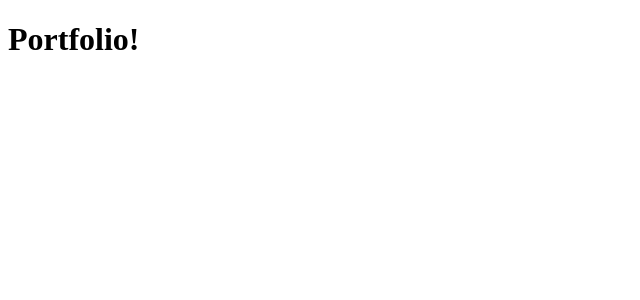
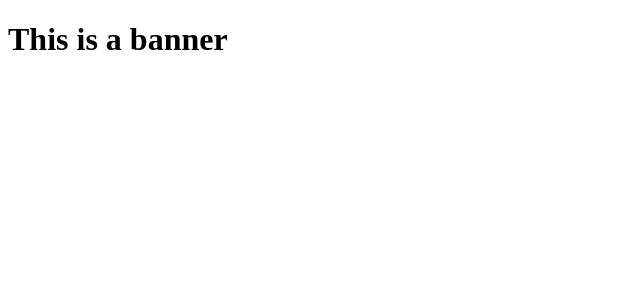
Before and after one commit to EricL0wry/eric-lowry-portfolio, a React app: page / in a window 1280 px wide. Shown: the top 300 px of the page, without its empty margins (0-640 px from the left). Built offline with nearby package versions, Linux system fonts and the light colour scheme; the HTML template or start-up script is replaced by a standard one.

Commit message:
Added bootstrap css CDN stylesheet link

```diff
--- a/src/components/banner.jsx
+++ b/src/components/banner.jsx
@@ -0,0 +1,8 @@
+import React from 'react';
+
+export default function Banner() {
+
+  return (
+    <h1>This is a banner</h1>
+  );
+}
--- a/src/index.jsx
+++ b/src/index.jsx
@@ -1,7 +1,8 @@
 import React from 'react';
 import ReactDOM from 'react-dom';
+import App from './components/app';
 
 ReactDOM.render(
-  <h1>Portfolio!</h1>,
+  <App />,
   document.getElementById('root')
 );
```
